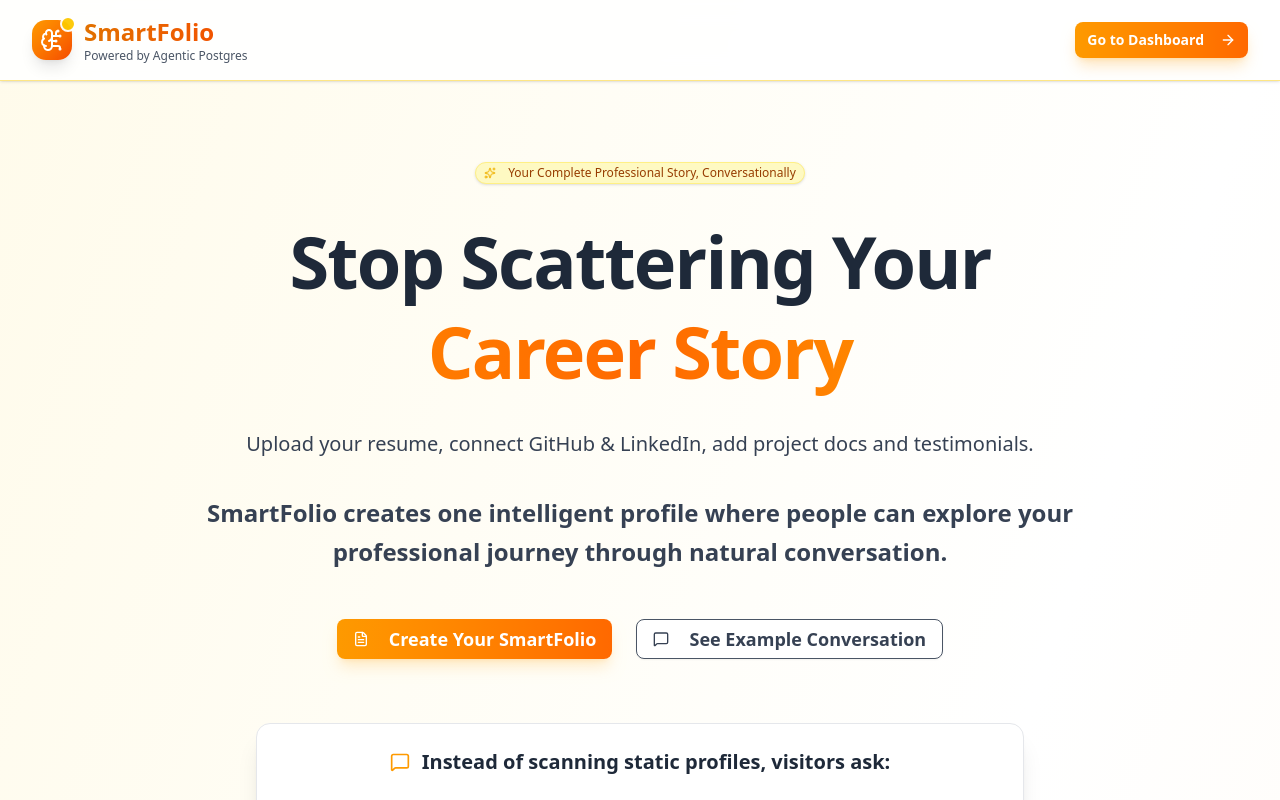
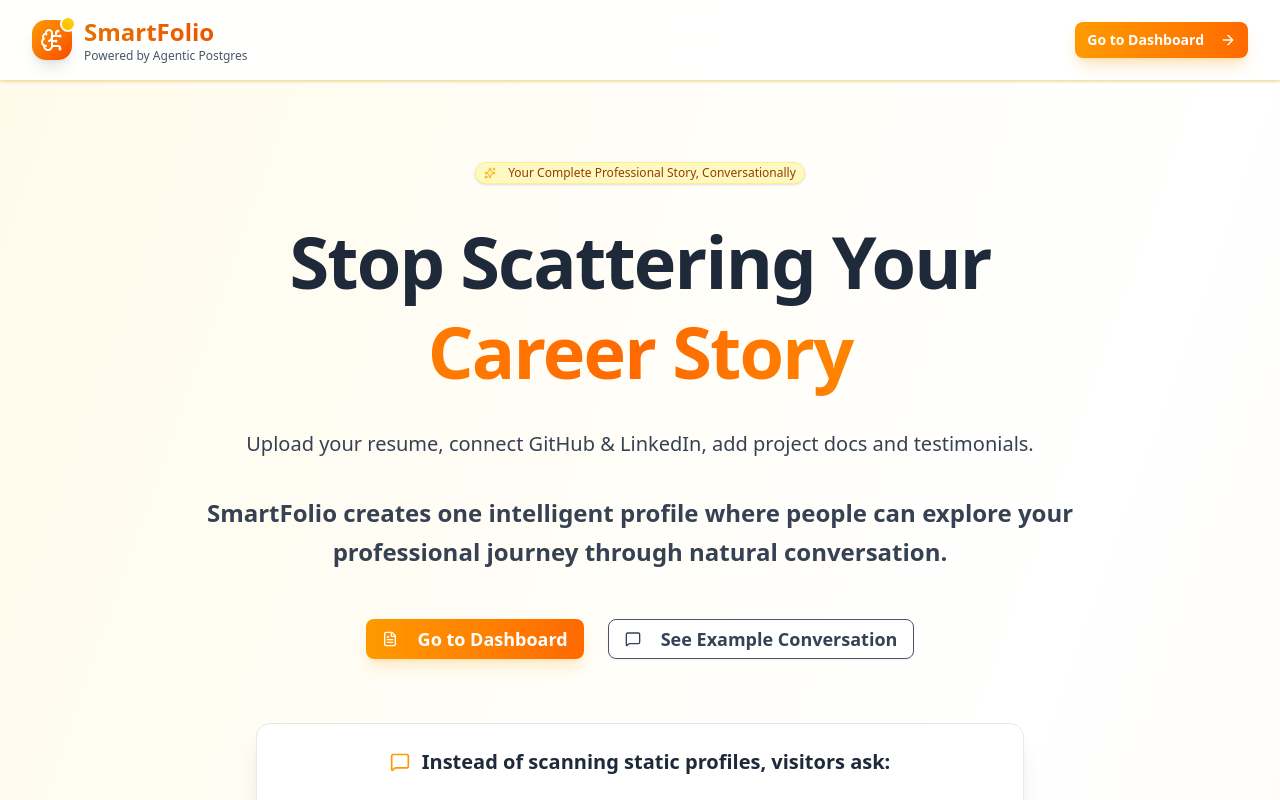
Before and after one commit to sbsmith86/smartfolio, a Next.js app: page / in a window 1280 px wide. Shown: the top 800 px of the page. Built offline with nearby package versions, Linux system fonts and the light colour scheme.

Commit message:
Remove auth/signup links from homepage, replace with dashboard links

```diff
--- a/src/app/page.tsx
+++ b/src/app/page.tsx
@@ -87,10 +87,10 @@ export default function Home() {
           </div>
 
           <div className="flex flex-col sm:flex-row gap-6 justify-center mb-16">
-            <Link href="/auth/signup">
+            <Link href="/dashboard">
               <Button size="lg" className="bg-gradient-to-r from-amber-500 to-orange-500 hover:from-amber-600 hover:to-orange-600 text-white px-10 py-4 text-lg font-semibold shadow-lg shadow-amber-500/20 hover:shadow-amber-500/30 transition-all duration-200">
                 <FileText className="mr-3 h-5 w-5" />
-                Create Your SmartFolio
+                Go to Dashboard
               </Button>
             </Link>
             <Button size="lg" variant="outline" className="border border-gray-600 text-gray-700 hover:bg-gray-50 hover:border-gray-700 px-10 py-4 text-lg font-semibold transition-all duration-200">
@@ -269,10 +269,10 @@ export default function Home() {
             Join professionals who are making their career stories more discoverable and engaging
             through intelligent conversation.
           </p>
-          <Link href="/auth/signup">
+          <Link href="/dashboard">
             <Button size="lg" className="bg-gradient-to-r from-yellow-400 to-orange-400 hover:from-yellow-500 hover:to-orange-500 text-gray-900 px-12 py-6 text-xl font-semibold shadow-xl shadow-yellow-400/25 hover:shadow-yellow-400/40 transform hover:scale-105 transition-all duration-300">
               <FileText className="mr-3 h-7 w-7" />
-              Start Building Your SmartFolio
+              Go to Dashboard
               <ArrowRight className="ml-3 h-7 w-7" />
             </Button>
           </Link>
```
